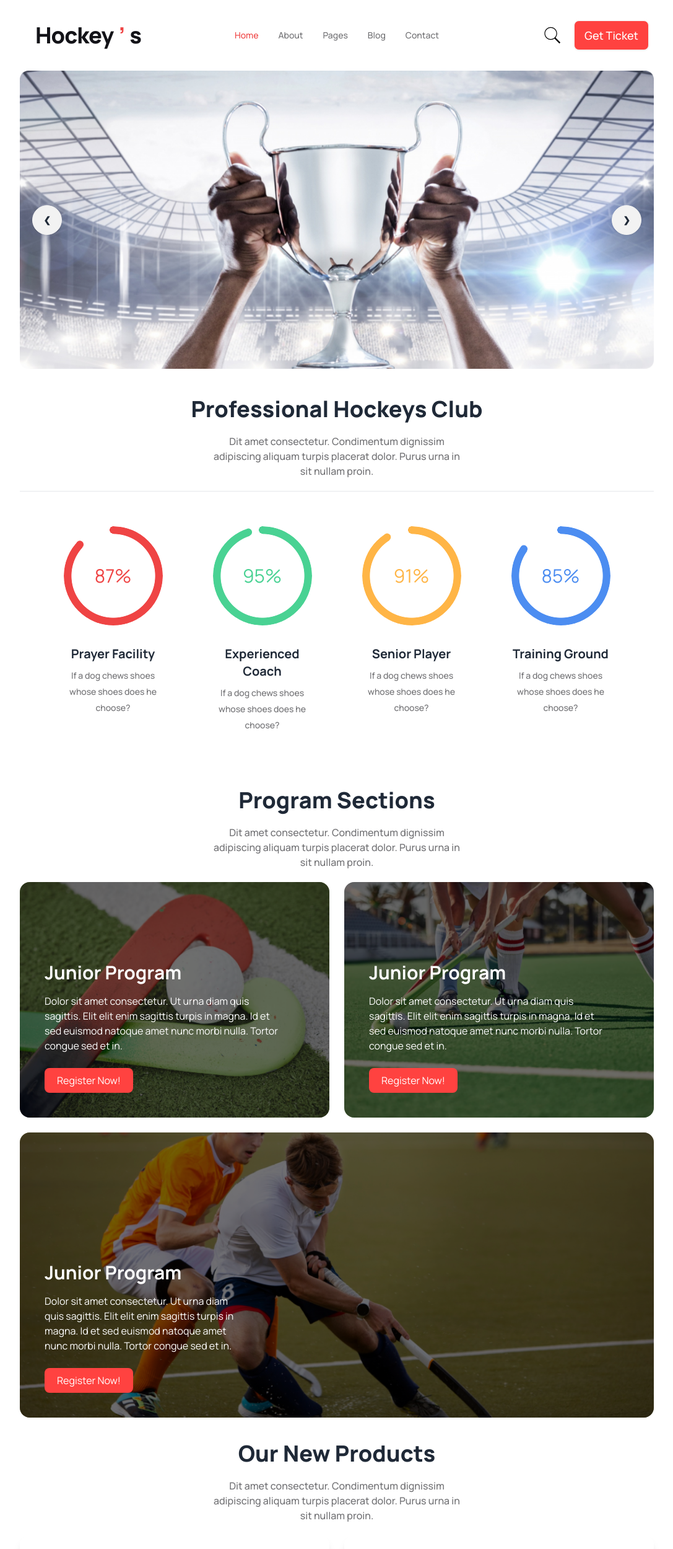
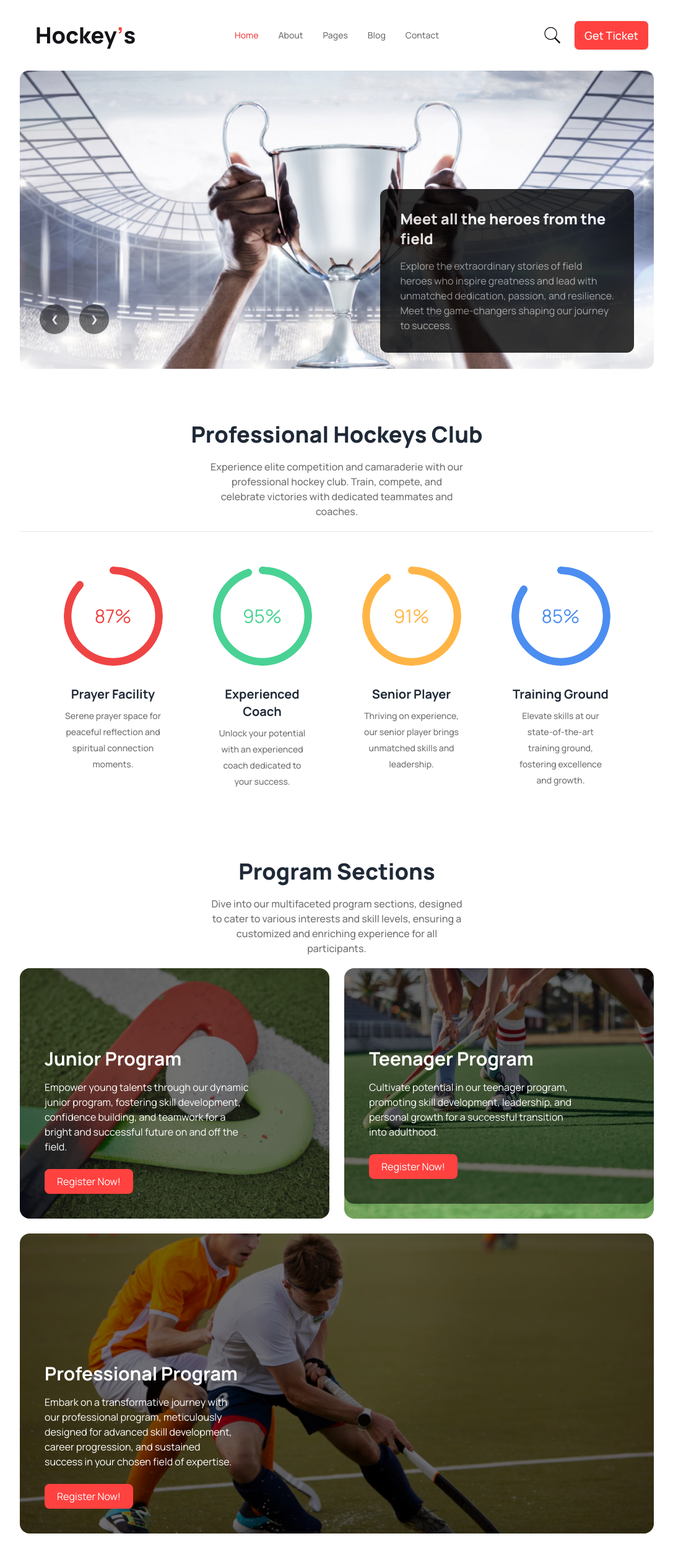
Before and after one commit to KaziSamiUllah/Hockey-s-B9A3, a plain HTML site: page index.html in a window 1280 px wide. Shown: the top 2499 px of the page at 62% size, without its empty margins (96-1183 px from the left). Drawn offline with nearby package versions, Linux system fonts and the light colour scheme.

Commit message:
added all the sections

```diff
--- a/index.html
+++ b/index.html
@@ -17,7 +17,7 @@
         }
 
         section {
-            margin-bottom: 3vw;
+            margin-bottom: 5rem;
         }
 
         .bg-grad {
@@ -113,8 +113,8 @@
                             <li><a>Contact</a></li>
                         </ul>
                     </div>
-                    <a class="btn btn-ghost text-large  lg:text-4xl tracking-tight">Hockey<span
-                            class="text-red-500">’</span>s</a>
+                    <a class="btn btn-ghost text-large  lg:text-4xl">Hockey<span
+                            class="text-red-500 -mx-2">’</span>s</a>
                 </div>
                 <div class="navbar-center hidden lg:flex">
                     <ul class="menu menu-horizontal px-1 text-small">
@@ -126,7 +126,7 @@
                     </ul>
                 </div>
                 <div class="navbar-end gap-5">
-                    <a class="" href=""><i class="hidden lg:block"><svg xmlns="http://www.w3.org/2000/svg" x="0px"
+                    <a href=""><i class="hidden lg:block"><svg xmlns="http://www.w3.org/2000/svg" x="0px"
                                 y="0px" width="30" height="30" viewBox="0 0 50 50">
                                 <path
                                     d="M 21 3 C 11.622998 3 4 10.623005 4 20 C 4 29.376995 11.622998 37 21 37 C 24.712383 37 28.139151 35.791079 30.9375 33.765625 L 44.085938 46.914062 L 46.914062 44.085938 L 33.886719 31.058594 C 36.443536 28.083 38 24.223631 38 20 C 38 10.623005 30.377002 3 21 3 z M 21 5 C 29.296122 5 36 11.703883 36 20 C 36 28.296117 29.296122 35 21 35 C 12.703878 35 6 28.296117 6 20 C 6 11.703883 12.703878 5 21 5 z">
@@ -137,45 +137,48 @@
             </div>
         </nav>
 
-        <section> <!-- Banner section -->
+        <section class="relative"> <!-- Banner section -->
             <div class="carousel w-full h-full">
                 <div id="slide1" class="carousel-item relative w-full h-full">
                     <img src="Images/Slide-1.png" class="w-full" />
-                    <div class="absolute flex justify-between transform -translate-y-1/2 left-5 right-5 top-1/2">
-                        <a href="#slide4" class="btn btn-circle">❮</a>
-                        <a href="#slide2" class="btn btn-circle">❯</a>
+                    <div class="absolute flex gap-4 transform -translate-y-1/2 left-6  lg:left-8 bottom-0 lg:bottom-8">
+                        <a href="#slide4" class="btn btn-circle bg-black text-white border-0 opacity-50">❮</a>
+                        <a href="#slide2" class="btn btn-circle  bg-black text-white border-0 opacity-50">❯</a>
                     </div>
                 </div>
                 <div id="slide2" class="carousel-item relative w-full">
                     <img src="Images/Slide-1.png" class="w-full" />
-                    <div class="absolute flex justify-between transform -translate-y-1/2 left-5 right-5 top-1/2">
-                        <a href="#slide1" class="btn btn-circle">❮</a>
-                        <a href="#slide3" class="btn btn-circle">❯</a>
+                    <div class="absolute flex gap-4 transform -translate-y-1/2 left-6  lg:left-8 bottom-0 lg:bottom-8">
+                        <a href="#slide1" class="btn btn-circle  bg-black text-white border-0 opacity-50">❮</a>
+                        <a href="#slide3" class="btn btn-circle bg-black text-white border-0 opacity-50">❯</a>
                     </div>
                 </div>
                 <div id="slide3" class="carousel-item relative w-full">
                     <img src="Images/Slide-1.png" class="w-full" />
-                    <div class="absolute flex justify-between transform -translate-y-1/2 left-5 right-5 top-1/2">
-                        <a href="#slide2" class="btn btn-circle">❮</a>
-                        <a href="#slide4" class="btn btn-circle">❯</a>
+                    <div class="absolute flex gap-4 transform -translate-y-1/2 left-6  lg:left-8 bottom-0 lg:bottom-8">
+                        <a href="#slide2" class="btn btn-circle bg-black text-white border-0 opacity-50">❮</a>
+                        <a href="#slide4" class="btn btn-circle bg-black text-white border-0 opacity-50">❯</a>
                     </div>
                 </div>
                 <div id="slide4" class="carousel-item relative w-full">
                     <img src="Images/Slide-1.png" class="w-full" />
-                    <div class="absolute flex justify-between transform -translate-y-1/2 left-5 right-5 top-1/2">
-                        <a href="#slide3" class="btn btn-circle">❮</a>
-                        <a href="#slide1" class="btn btn-circle">❯</a>
+                    <div class="absolute flex gap-4 transform -translate-y-1/2 left-6  lg:left-8 bottom-0 lg:bottom-8">
+                        <a href="#slide3" class="btn btn-circle bg-black text-white border-0 opacity-50">❮</a>
+                        <a href="#slide1" class="btn btn-circle bg-black text-white border-0 opacity-50">❯</a>
                     </div>
                 </div>
+            </div>
+            <div class="bg-black opacity-80 text-white lg:w-2/5 p-8 rounded-xl lg:absolute lg:bottom-8 lg:right-8 text-center lg:text-left">
+
+                <h2 class="text-lg lg:text-2xl font-extrabold">Meet all the heroes from the field</h2>
+                <p class="text-[#FFFFFF99] mt-2 lg:mt-4 leading-6 text-sm lg:text-base">Explore the extraordinary stories of field heroes who inspire greatness and lead with unmatched dedication, passion, and resilience. Meet the game-changers shaping our journey to success.</p>
             </div>
         </section>
 
         <section> <!-- Radial Stat cards section -->
             <div>
                 <h3 class="text-3xl lg:text-4xl font-extrabold text-center">Professional Hockeys Club</h3>
-                <p class="text-small lg:text-base lg:w-2/5 text-center mx-auto my-5">Dit amet consectetur. Condimentum
-                    dignissim
-                    adipiscing aliquam turpis placerat dolor. Purus urna in sit nullam proin.</p>
+                <p class="text-small lg:text-base lg:w-2/5 text-center mx-auto my-5">Experience elite competition and camaraderie with our professional hockey club. Train, compete, and celebrate victories with dedicated teammates and coaches.</p>
             </div>
             <hr>
             <div class="gap-5 lg:flex justify-between my-14 mx-10">
@@ -187,7 +190,7 @@
                     </div>
                     <div class="card-body text-center">
                         <h2 class="card-title text-center mx-auto text-xl">Prayer Facility</h2>
-                        <p class="text-small">If a dog chews shoes whose shoes does he choose?</p>
+                        <p class="text-small">Serene prayer space for peaceful reflection and spiritual connection moments.</p>
                     </div>
                 </div>
                 <!-- card-2 -->
@@ -198,7 +201,7 @@
                     </div>
                     <div class="card-body text-center">
                         <h2 class="card-title text-center mx-auto text-xl">Experienced Coach</h2>
-                        <p class="text-small">If a dog chews shoes whose shoes does he choose?</p>
+                        <p class="text-small">Unlock your potential with an experienced coach dedicated to your success.</p>
                     </div>
                 </div>
                 <!-- card-3 -->
@@ -209,7 +212,7 @@
                     </div>
                     <div class="card-body text-center">
                         <h2 class="card-title text-center mx-auto text-xl">Senior Player</h2>
-                        <p class="text-small">If a dog chews shoes whose shoes does he choose?</p>
+                        <p class="text-small">Thriving on experience, our senior player brings unmatched skills and leadership.</p>
                     </div>
                 </div>
                 <!-- card-4 -->
@@ -220,7 +223,7 @@
                     </div>
                     <div class="card-body text-center">
                         <h2 class="card-title text-center mx-auto text-xl">Training Ground</h2>
-                        <p class="text-small">If a dog chews shoes whose shoes does he choose?</p>
+                        <p class="text-small">Elevate skills at our state-of-the-art training ground, fostering excellence and growth.</p>
                     </div>
                 </div>
 
@@ -230,43 +233,30 @@
         <section> <!-- Grid card thighy -->
             <div>
                 <h3 class="text-3xl lg:text-4xl font-extrabold text-center ">Program Sections</h3>
-                <p class="text-small lg:text-base lg:w-2/5 text-center mx-auto my-5">Dit amet consectetur. Condimentum
-                    dignissim adipiscing aliquam turpis placerat dolor. Purus urna in sit nullam proin. </p>
+                <p class="text-small lg:text-base lg:w-2/5 text-center mx-auto my-5">Dive into our multifaceted program sections, designed to cater to various interests and skill levels, ensuring a customized and enriching experience for all participants.</p>
             </div>
             <div class="grid grid-cols-1 lg:grid-cols-2 gap-6 text-white">
 
                 <div class="bg-[url(Images/2.png)] bg-center bg-no-repeat bg-cover rounded-2xl">
                     <div class="bg-black bg-opacity-55 p-10 lg:pt-32 rounded-2xl">
                         <h3 class=" text-medium text-white lg:text-3xl ">Junior Program</h3>
-                        <p class="mt-4 mb-6 w-11/12">Dolor sit amet consectetur. Ut urna diam quis sagittis. Elit elit
-                            enim sagittis turpis in magna. Id et sed euismod natoque amet nunc morbi nulla. Tortor
-                            congue
-                            sed et
-                            in.</p>
+                        <p class="mt-4 mb-6 lg:w-4/5">Empower young talents through our dynamic junior program, fostering skill development, confidence building, and teamwork for a bright and successful future on and off the field.</p>
                         <button class="button px-5 py-2">Register Now!</button>
                     </div>
                 </div>
 
                 <div class="bg-[url(Images/3.png)] bg-center bg-no-repeat bg-cover rounded-2xl">
                     <div class="bg-black bg-opacity-55 p-10 lg:pt-32 rounded-2xl">
-                        <h3 class=" text-medium text-white lg:text-3xl ">Junior Program</h3>
-                        <p class="mt-4 mb-6 w-11/12">Dolor sit amet consectetur. Ut urna diam quis sagittis. Elit elit
-                            enim sagittis turpis in magna. Id et sed euismod natoque amet nunc morbi nulla. Tortor
-                            congue
-                            sed et
-                            in.</p>
+                        <h3 class=" text-medium text-white lg:text-3xl ">Teenager Program</h3>
+                        <p class="mt-4 mb-6 lg:w-4/5">Cultivate potential in our teenager program, promoting skill development, leadership, and personal growth for a successful transition into adulthood.</p>
                         <button class="button px-5 py-2">Register Now!</button>
                     </div>
                 </div>
                 <div
                     class="bg-[url(Images/4.png)] bg-center lg:bg-top bg-no-repeat bg-cover  lg:col-span-2 rounded-2xl ">
                     <div class="bg-black bg-opacity-55 p-10 lg:pt-52 rounded-2xl">
-                        <h3 class="text-medium text-white lg:text-3xl">Junior Program</h3>
-                        <p class="mt-4 mb-6 lg:w-1/3">Dolor sit amet consectetur. Ut urna diam quis sagittis. Elit elit
-                            enim sagittis turpis in magna. Id et sed euismod natoque amet nunc morbi nulla. Tortor
-                            congue
-                            sed et
-                            in.</p>
+                        <h3 class="text-medium text-white lg:text-3xl">Professional Program</h3>
+                        <p class="mt-4 mb-6 lg:w-1/3">Embark on a transformative journey with our professional program, meticulously designed for advanced skill development, career progression, and sustained success in your chosen field of expertise.</p>
                         <button class="button px-5 py-2">Register Now!</button>
                     </div>
                 </div>
@@ -276,8 +266,7 @@
         <section> <!-- New products section -->
             <div>
                 <h3 class="text-3xl lg:text-4xl font-extrabold text-center">Our New Products</h3>
-                <p class="text-small lg:text-base lg:w-2/5 text-center mx-auto my-5">Dit amet consectetur. Condimentum
-                    dignissim adipiscing aliquam turpis placerat dolor. Purus urna in sit nullam proin. </p>
+                <p class="text-small lg:text-base lg:w-2/5 text-center mx-auto my-5">Discover excellence in innovation and style with our latest product releases, designed to elevate your experience and meet diverse needs.</p>
             </div>
             <!-- grid section -->
 
@@ -890,9 +879,7 @@
         <section> <!-- FAQ Section -->
             <div>
                 <h3 class="text-3xl lg:text-4xl font-extrabold text-center ">Clients Question</h3>
-                <p class="text-small lg:text-base lg:w-1/2 text-center mx-auto my-5">Client questions on our web page
-                    are vital. We value your inquiries, offering detailed answers to enhance understanding. Clear
-                    communication is key, ensuring a seamless user experience and building trust.</p>
+                <p class="text-small lg:text-base lg:w-1/2 text-center mx-auto my-5">Your questions matter! Explore our comprehensive FAQ section for quick answers to common queries. For personalized assistance, feel free to contact our dedicated client support team anytime.</p>
             </div>
             <div class="lg:flex p-4 gap-10 justify-center">
                 <img src="Images/11.png" alt="">
@@ -971,8 +958,7 @@
                 <div>
                     <h3 class="text-3xl lg:text-4xl font-extrabold text-center">Get In Touch</h3>
                     <p class="text-small lg:text-base lg:w-1/2 text-center mx-auto my-5">Connect with us! Have
-                        questions,
-                        need assistance, or just want to say hello? Get in touch today</p>
+                        questions, need assistance, or just want to say hello Get in touch today</p>
                 </div>
 
                 <div class="lg:flex">
@@ -1057,10 +1043,7 @@
             <div class="col-span-2 mb-10 ">
                 <h3 class="text-3xl font-extrabold">Get In Touch</h3>
                 <div class="text-[#FFFFFF99]">
-                    <p class="w-3/5 my-4 leading-7 mx-auto lg:ml-0">Dit amet consectetur. Condimentum adipiscing aliquam
-                        turpis placerat dolor. Purus
-                        urna in sit nullam
-                        proin. </p>
+                    <p class="w-3/5 my-4 leading-7 mx-auto lg:ml-0"> For inquiries, collaborations, or just to say hello, getting in touch is easy. We look forward to hearing from you soon.</p>
                     <div class="flex gap-5 mb-3 justify-center lg:justify-start">
                         <svg xmlns="http://www.w3.org/2000/svg" width="24" height="24" viewBox="0 0 24 24" fill="none">
                             <path
```
